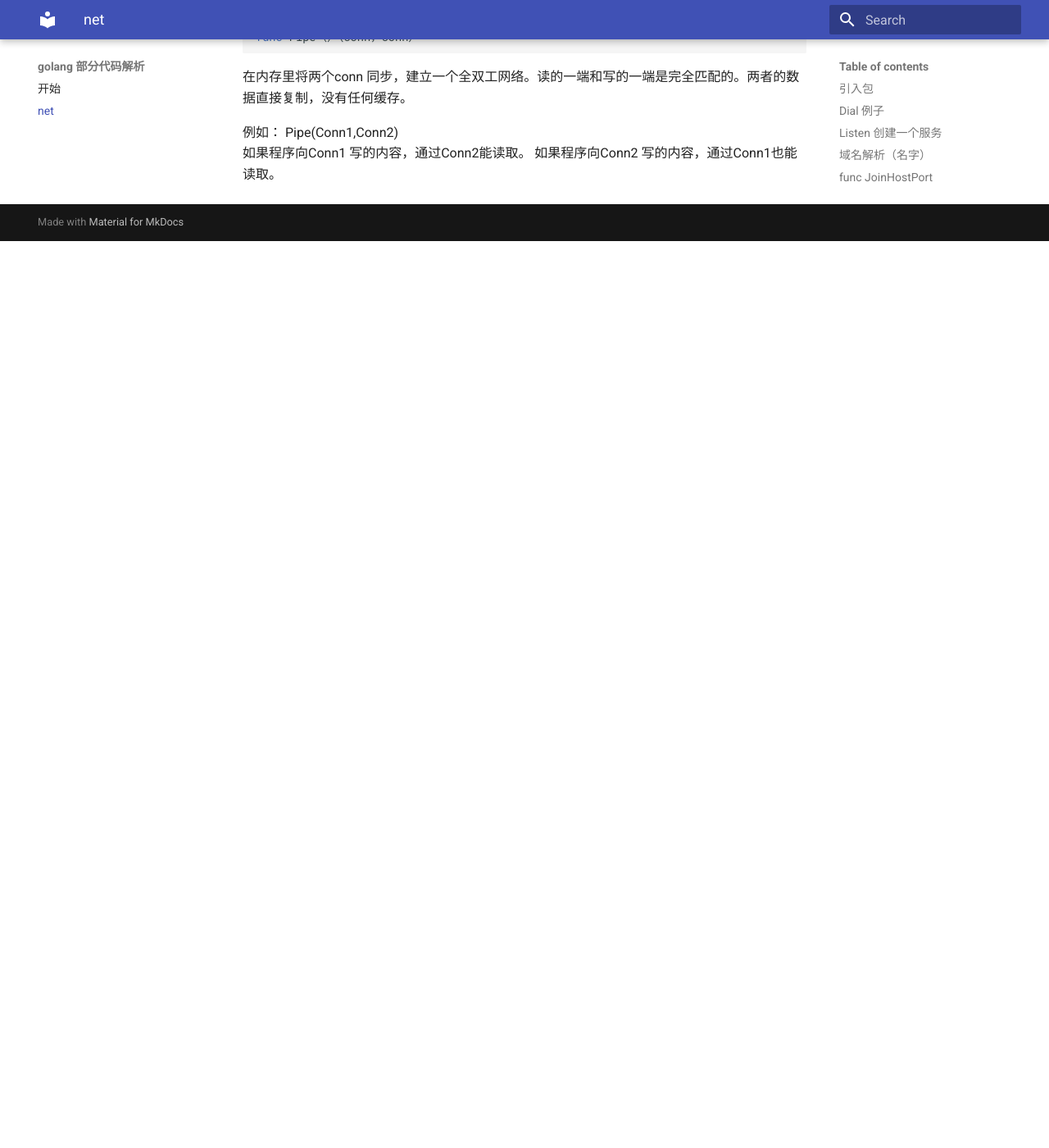
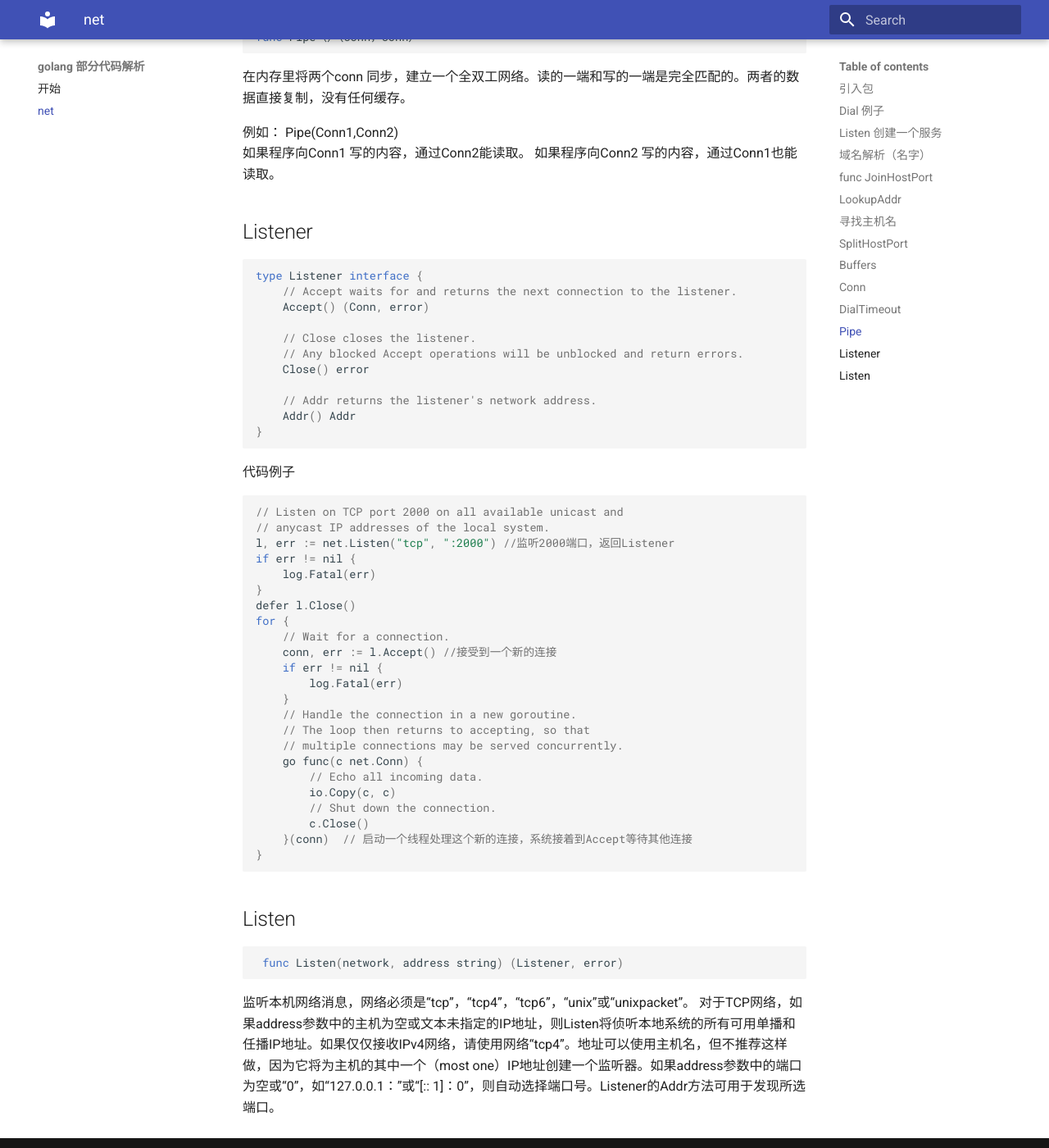
Before and after one commit to asmcos/goexample, an MkDocs documentation site: the page built from docs/net.md, in a window 1280 px wide and 1400 px high, scrolled down 4602 px. Shown: the whole window at 82% size. Built offline with MkDocs 1.6.1 and Material for MkDocs 9.7.7, drawn with Linux system fonts in a browser that asks for light colours; old or Windows-style settings are respelled for this version of MkDocs; before the commit the page ends 4896 px from its top, so only the background shows below that.

Commit message:
add net Listen

````diff
--- a/docs/net.md
+++ b/docs/net.md
@@ -208,3 +208,55 @@ type Conn interface {
 例如： Pipe(Conn1,Conn2)
 如果程序向Conn1 写的内容，通过Conn2能读取。
 如果程序向Conn2 写的内容，通过Conn1也能读取。
+
+## Listener
+
+```
+type Listener interface {
+    // Accept waits for and returns the next connection to the listener.
+    Accept() (Conn, error)
+
+    // Close closes the listener.
+    // Any blocked Accept operations will be unblocked and return errors.
+    Close() error
+
+    // Addr returns the listener's network address.
+    Addr() Addr
+}
+
+```
+
+代码例子
+
+```
+// Listen on TCP port 2000 on all available unicast and
+// anycast IP addresses of the local system.
+l, err := net.Listen("tcp", ":2000") //监听2000端口，返回Listener
+if err != nil {
+    log.Fatal(err)
+}
+defer l.Close()
+for {
+    // Wait for a connection.
+    conn, err := l.Accept() //接受到一个新的连接
+    if err != nil {
+        log.Fatal(err)
+    }
+    // Handle the connection in a new goroutine.
+    // The loop then returns to accepting, so that
+    // multiple connections may be served concurrently.
+    go func(c net.Conn) {
+        // Echo all incoming data.
+        io.Copy(c, c)
+        // Shut down the connection.
+        c.Close()
+    }(conn)  // 启动一个线程处理这个新的连接，系统接着到Accept等待其他连接
+}
+```
+
+## Listen
+
+     func Listen(network, address string) (Listener, error)
+
+监听本机网络消息，网络必须是“tcp”，“tcp4”，“tcp6”，“unix”或“unixpacket”。
+对于TCP网络，如果address参数中的主机为空或文本未指定的IP地址，则Listen将侦听本地系统的所有可用单播和任播IP地址。如果仅仅接收IPv4网络，请使用网络“tcp4”。地址可以使用主机名，但不推荐这样做，因为它将为主机的其中一个（most one）IP地址创建一个监听器。如果address参数中的端口为空或“0”，如“127.0.0.1：”或“[:: 1]：0”，则自动选择端口号。Listener的Addr方法可用于发现所选端口。
````
